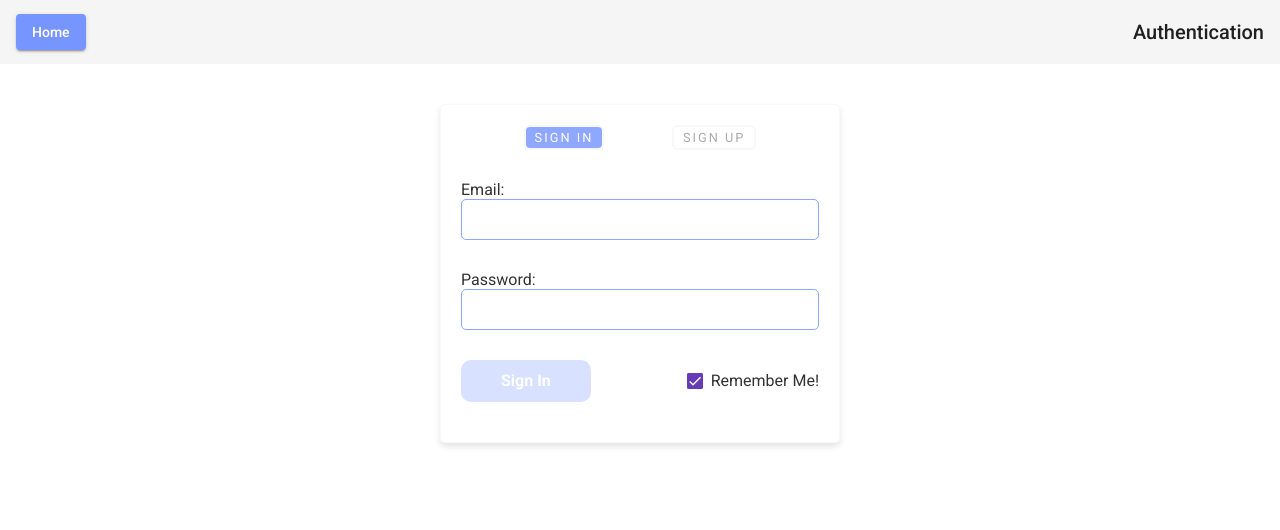
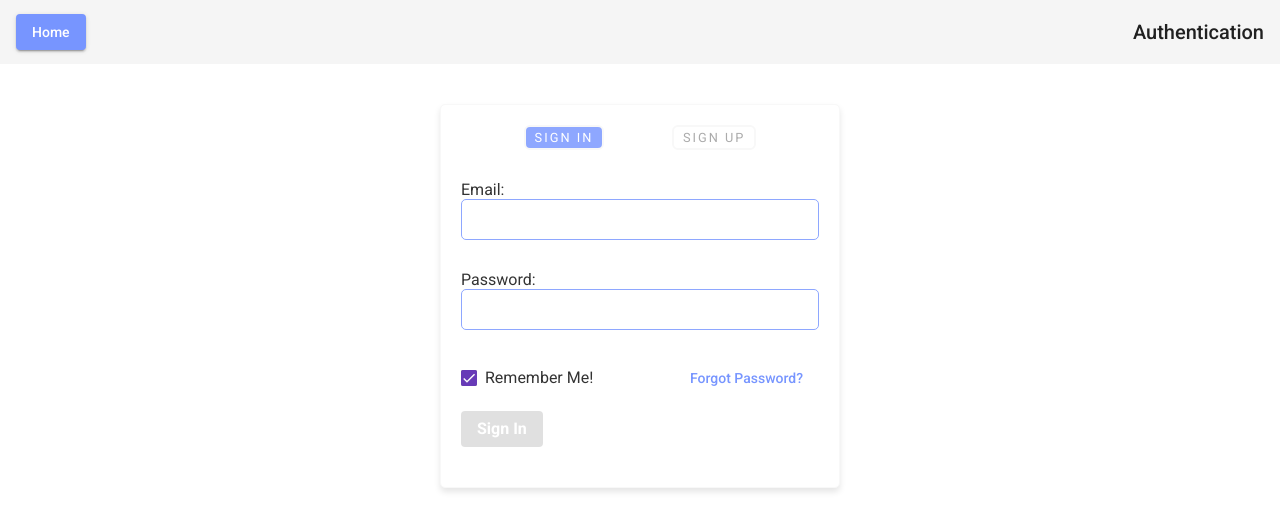
Before and after one commit to Vsumskyi/jokes-app, an Angular app: page /auth in a window 1280 px wide. Shown: the top 530 px of the page. Built offline with nearby package versions, Linux system fonts and the light colour scheme; no server answers.

Commit message:
changed some auth UI

```diff
--- a/src/app/pages/auth/auth-page/auth-page.component.scss
+++ b/src/app/pages/auth/auth-page/auth-page.component.scss
@@ -37,6 +37,7 @@
   text-align: left;
   position: relative;
   padding-bottom: 20px;
+
   .form-group {
     position: relative;
     margin-bottom: 30px;
@@ -58,10 +59,6 @@
     display: flex;
     justify-content: space-between;
     align-items: center;
-    z .tags:checked + label {
-      background: $main-color;
-      color: $white-color;
-    }
 
     @include _420 {
       .btn {
--- a/src/app/pages/auth/sign-in-form/sign-in-form.component.html
+++ b/src/app/pages/auth/sign-in-form/sign-in-form.component.html
@@ -35,12 +35,21 @@
   </div>
 
   <div class="submit-group">
+    <div class="panel">
+      <mat-checkbox formControlName="remember">Remember Me!</mat-checkbox>
+
+      <a href=""
+        mat-button
+        color="primary">Forgot Password?</a>
+    </div>
+
     <button class="btn"
+      mat-raised-button
+      color="primary"
       [disabled]="loading || form.invalid">
       Sign In
     </button>
 
-    <mat-checkbox formControlName="remember">Remember Me!</mat-checkbox>
   </div>
 
   <small class="invalid">{{errorMessage}}</small>
--- a/src/app/pages/auth/sign-in-form/sign-in-form.component.scss
+++ b/src/app/pages/auth/sign-in-form/sign-in-form.component.scss
@@ -1,2 +1,18 @@
 @import 'variables';
 @import 'media_mixin';
+
+.submit-group {
+  display: flex;
+  flex-direction: column;
+  align-items: flex-start;
+  button {
+    color: white;
+  }
+}
+.panel {
+  display: flex;
+  margin-bottom: 15px;
+  justify-content: space-between;
+  width: 100%;
+  align-items: center;
+}
--- a/src/app/pages/auth/sign-up-form/sign-up-form.component.html
+++ b/src/app/pages/auth/sign-up-form/sign-up-form.component.html
@@ -61,8 +61,7 @@
         *ngIf="form.get('passwords.password').touched && form.get('passwords.password').invalid">
         <small *ngIf="form.get('passwords.password').errors.required">*Password
           is required!</small>
-        <small
-          *ngIf="form.get('passwords.password').errors?.minlength">*Password
+        <small *ngIf="form.get('passwords.password').errors?.minlength">*Password
           it`s not valid!</small>
       </div>
     </div>
@@ -83,8 +82,10 @@
 
   <div class="submit-group">
     <button class="btn"
+      mat-raised-button
+      color="primary"
       [disabled]="loading || form.invalid">
-      Sign In!
+      Sign Up!
     </button>
     <mat-checkbox formControlName="roles">Admin</mat-checkbox>
   </div>
--- a/src/app/pages/auth/sign-up-form/sign-up-form.component.scss
+++ b/src/app/pages/auth/sign-up-form/sign-up-form.component.scss
@@ -1,2 +1,8 @@
 @import 'variables';
 @import 'media_mixin';
+
+.submit-group {
+  button {
+    color: white;
+  }
+}
```
